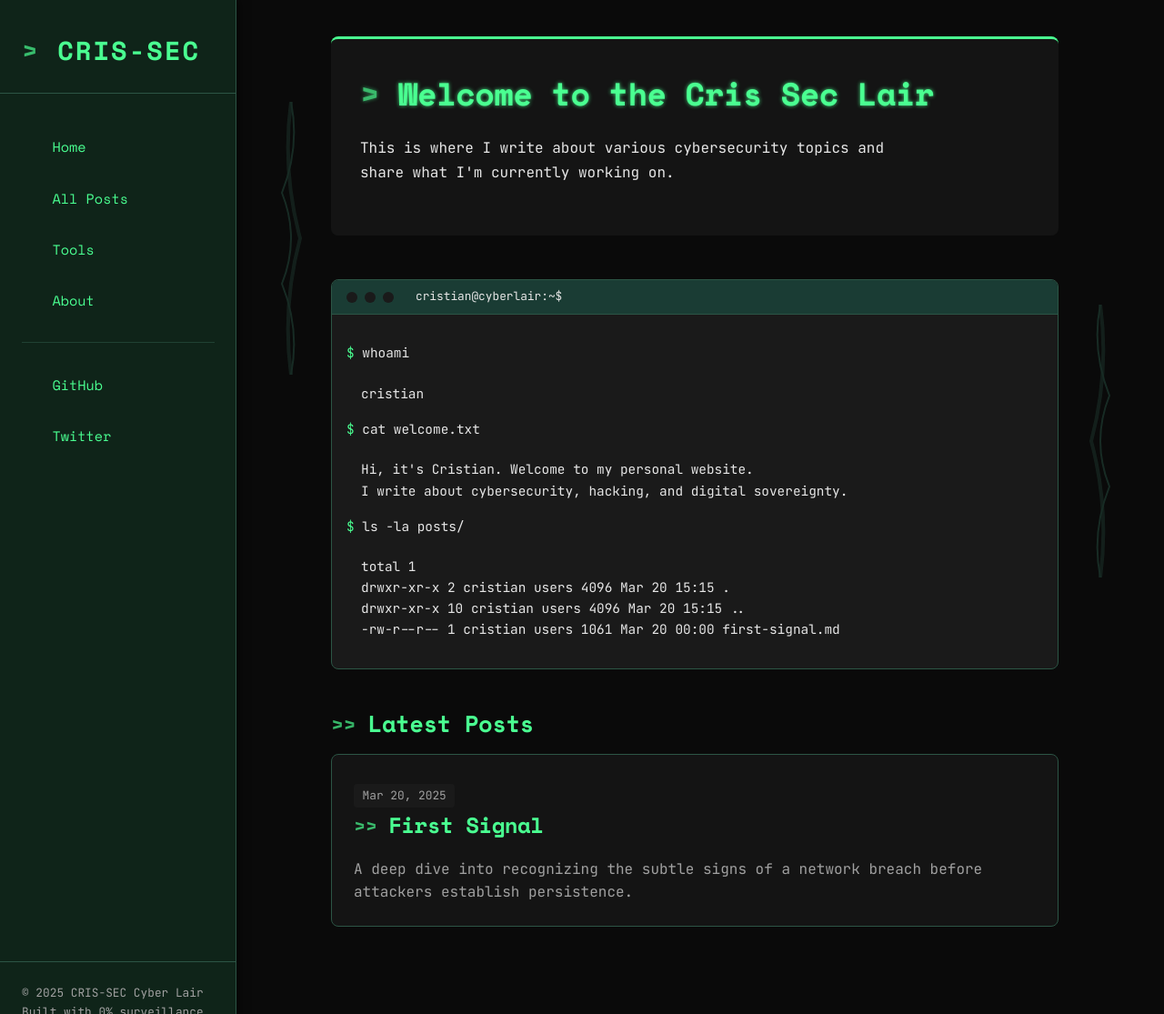
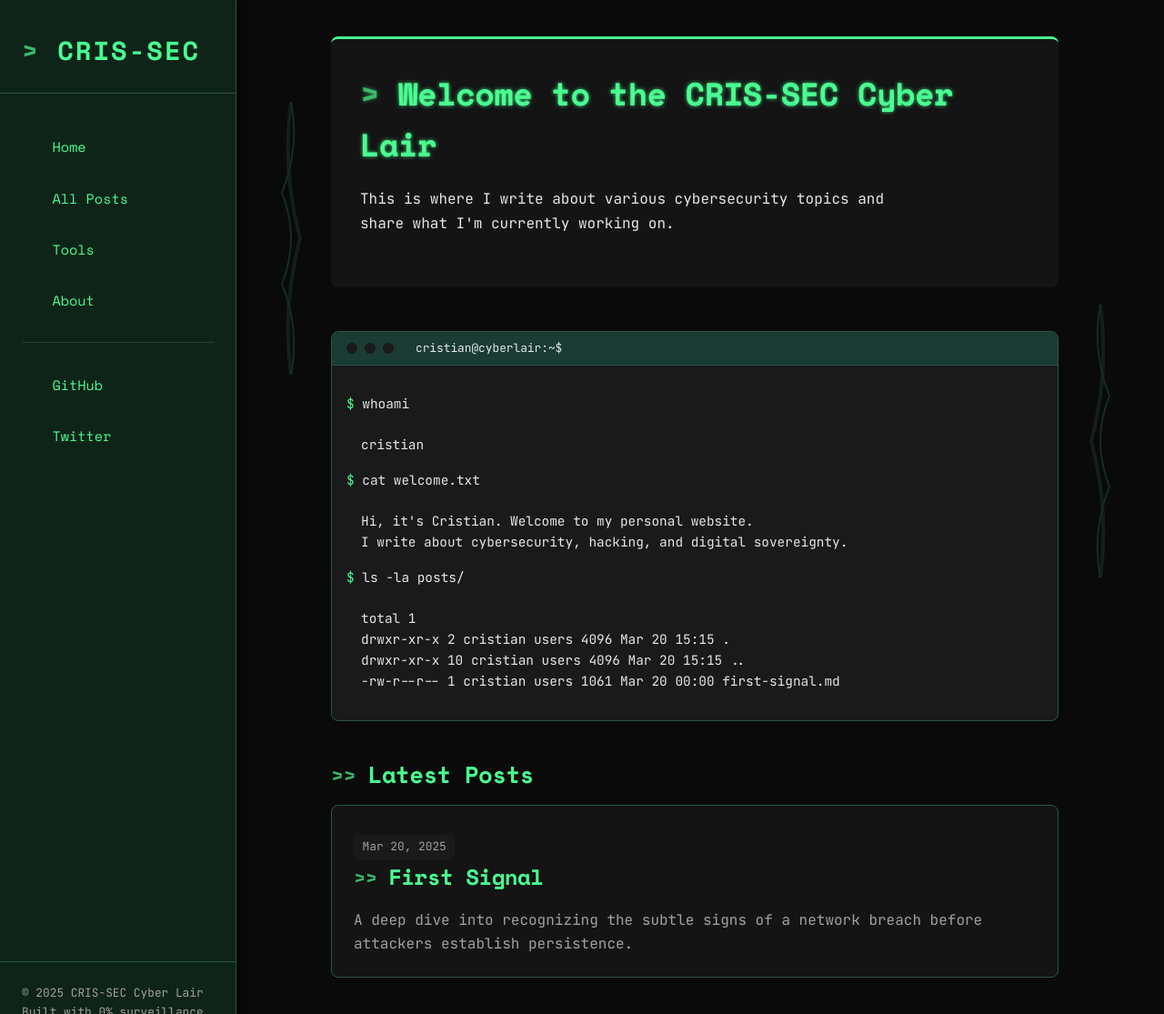
Before and after one commit to crxxtian/crxxtian.github.io, a Jekyll site: the page built from index.html, in a window 1280 px wide and 1115 px high. Shown: the whole window at 91% size. Built offline with Jekyll 4.4.1, drawn with Linux system fonts in a browser that asks for light colours; the list of posts is cut into pages by our own code.

Commit message:
new start

```diff
--- a/_layouts/default.html
+++ b/_layouts/default.html
@@ -56,6 +56,7 @@
             &copy; {{ site.time | date: '%Y' }} CRIS-SEC Cyber Lair<br>
             Built with 0% surveillance
         </div>
+
     </aside>
 
     <main>
--- a/index.html
+++ b/index.html
@@ -4,7 +4,7 @@ title: Home
 ---
 
 <div class="intro">
-  <h1>Welcome to the Cris Sec Lair</h1>
+  <h1>Welcome to the CRIS-SEC Cyber Lair</h1>
   <div class="intro-text">
     <p>This is where I write about various cybersecurity topics and share what I'm currently working on.</p>
   </div>
```
